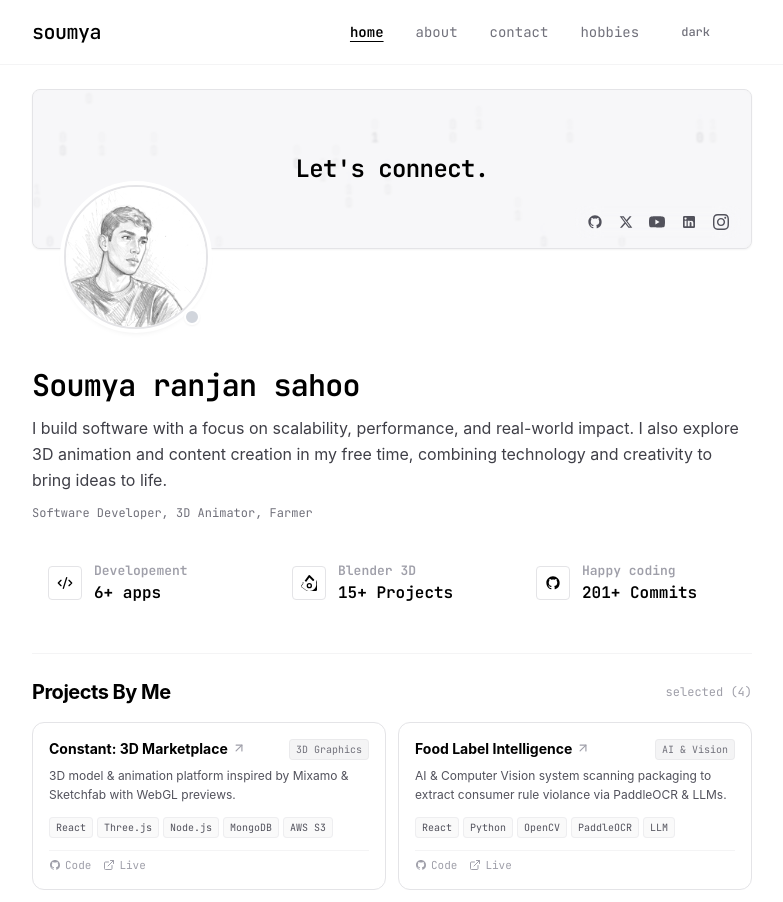
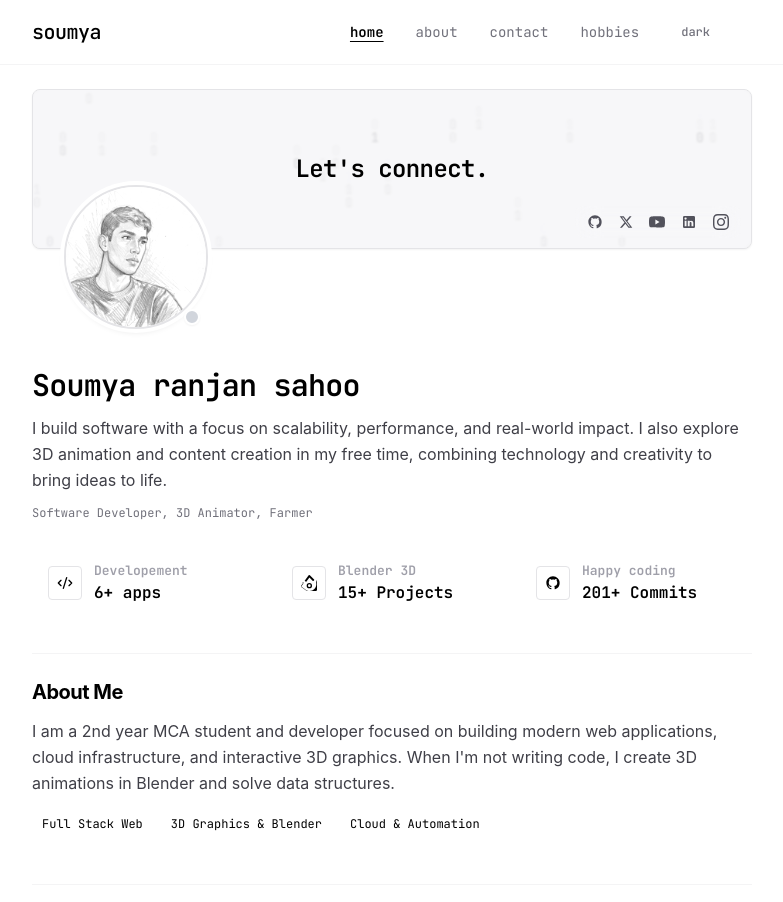
Before and after one commit to Soumya1974/Portfolio-final, a React (Vite) app in the folder client/: page / in a window 1280 px wide. Shown: the top 902 px of the page, without its empty margins (248-1031 px from the left). Built offline with nearby package versions, Linux system fonts and the light colour scheme.

Commit message:
Add HomeAboutSection component and update bio

```diff
--- a/client/src/App.jsx
+++ b/client/src/App.jsx
@@ -2,6 +2,7 @@ import React, { useState } from 'react';
 import Navbar from './components/Navbar';
 import ProfileHeader from './components/ProfileHeader';
 import ProfileInfo from './components/ProfileInfo';
+import HomeAboutSection from './components/HomeAboutSection';
 import ProjectsSection from './components/ProjectsSection';
 import HobbiesSection from './components/HobbiesSection';
 import AboutSection from './components/AboutSection';
@@ -31,8 +32,11 @@ export default function App() {
             {/* Avatar + YouTube Banner directly under avatar */}
             <ProfileHeader />
 
-            {/* Profile Info, Social Links, and Replaced Stats (Project Made & Happy Coding) */}
+            {/* Profile Info, Social Links, and Stats */}
             <ProfileInfo />
+
+            {/* Home About Section */}
+            <HomeAboutSection />
 
             {/* Featured Projects Showcase */}
             <ProjectsSection />
--- /dev/null
+++ b/client/src/components/HomeAboutSection.jsx
@@ -0,0 +1,55 @@
+import React from 'react';
+import { useTheme } from '../ThemeContext';
+
+export default function HomeAboutSection() {
+  const { isDark } = useTheme();
+
+  return (
+    <section className={`pt-6 pb-6 border-t transition-colors duration-300 ${
+      isDark ? 'border-zinc-900' : 'border-zinc-100'
+    }`}>
+      <div className="flex items-center justify-between mb-3">
+        <h2 className={`text-xl font-bold tracking-tight transition-colors duration-300 ${
+          isDark ? 'text-white' : 'text-black'
+        }`}>
+          About Me
+        </h2>
+      </div>
+
+      <div className="space-y-3 font-sans">
+        <p className={`text-sm sm:text-base leading-relaxed transition-colors duration-300 ${
+          isDark ? 'text-zinc-300' : 'text-zinc-700'
+        }`}>
+          I am a 2nd year MCA student and developer focused on building modern web applications,
+          cloud infrastructure, and interactive 3D graphics. When I'm not writing code, I create 3D animations
+          in Blender and solve data structures.
+        </p>
+
+        {/* Highlight Pills */}
+        <div className="flex flex-wrap gap-2 pt-1 font-mono-code text-xs">
+          <span className={`px-2.5 py-1 transition-colors ${
+            isDark
+              ? 'border-zinc-800'
+              : 'border-zinc-200'
+          }`}>
+            Full Stack Web
+          </span>
+          <span className={`px-2.5 py-1 transition-colors ${
+            isDark
+              ? 'border-zinc-800'
+              : 'border-zinc-200'
+          }`}>
+            3D Graphics & Blender
+          </span>
+          <span className={`px-2.5 py-1 transition-colors ${
+            isDark
+              ? 'border-zinc-800'
+              : 'border-zinc-200'
+          }`}>
+            Cloud & Automation
+          </span>
+        </div>
+      </div>
+    </section>
+  );
+}
--- a/client/src/components/StatsSection.jsx
+++ b/client/src/components/StatsSection.jsx
@@ -7,7 +7,7 @@ export default function StatsSection() {
   const { isDark } = useTheme();
 
   return (
-    <div className="grid grid-cols-3 gap-3 pt-2 font-mono-code">
+    <div className="grid grid-cols-2 md:grid-cols-3 gap-3 pt-2 font-mono-code">
       {/* Project Made Stat */}
       <div className={`p-3 sm:p-4 transition-all duration-300 flex items-center space-x-3 ${
         isDark
```
